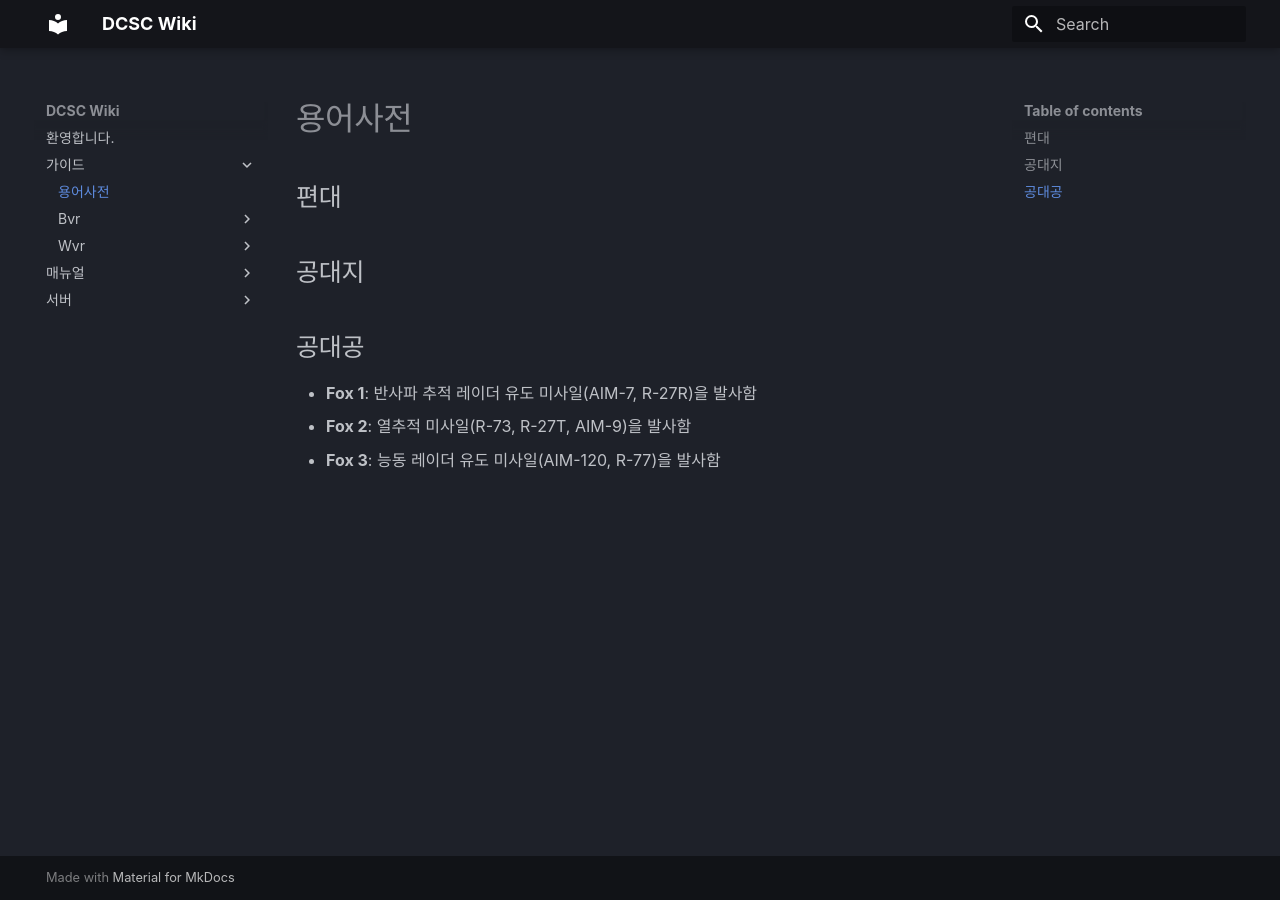
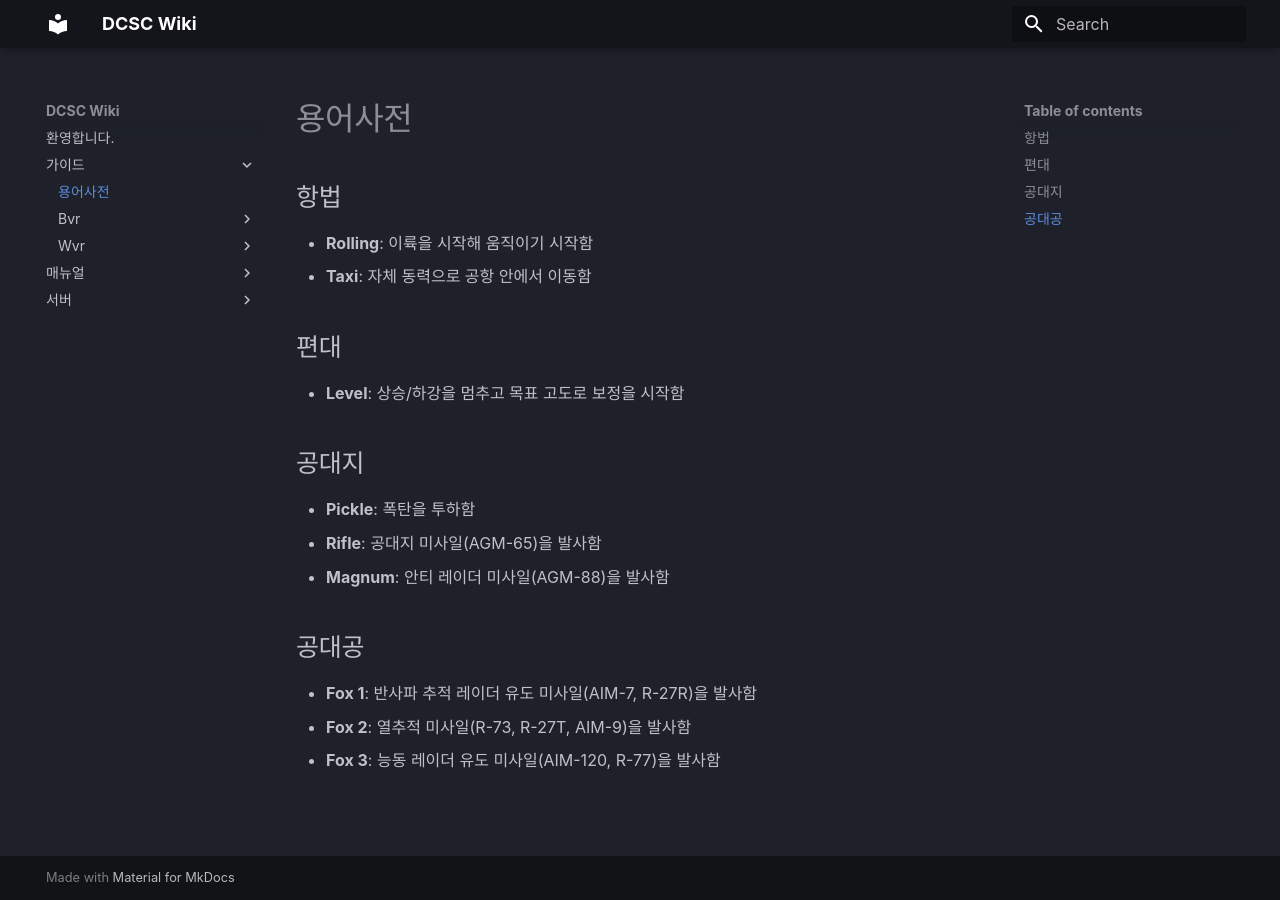
Before and after one commit to dcs-c/dcs-c.github.io, an MkDocs documentation site: the page built from docs/가이드/용어사전.md, in a window 1280 px wide. Built offline with MkDocs 1.6.1 and Material for MkDocs 9.7.7, drawn with Linux system fonts in a browser that asks for light colours; some web fonts are replaced.

Commit message:
Update 용어사전.md

```diff
--- a/docs/가이드/용어사전.md
+++ b/docs/가이드/용어사전.md
@@ -1,6 +1,13 @@
 # 용어사전
+## 항법
+* **Rolling**: 이륙을 시작해 움직이기 시작함
+* **Taxi**: 자체 동력으로 공항 안에서 이동함
 ## 편대
+* **Level**: 상승/하강을 멈추고 목표 고도로 보정을 시작함
 ## 공대지
+* **Pickle**: 폭탄을 투하함
+* **Rifle**: 공대지 미사일(AGM-65)을 발사함
+* **Magnum**: 안티 레이더 미사일(AGM-88)을 발사함
 ## 공대공
 * **Fox 1**: 반사파 추적 레이더 유도 미사일(AIM-7, R-27R)을 발사함
 * **Fox 2**: 열추적 미사일(R-73, R-27T, AIM-9)을 발사함
```
